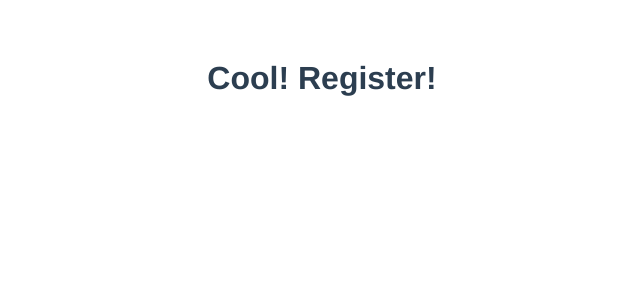
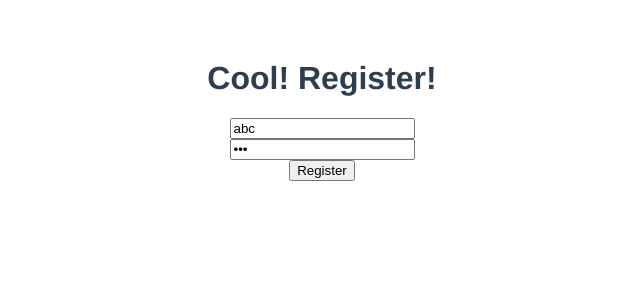
Before and after one commit to kariabancroft/vue-express, a Vue app in the folder client/: page /#/register in a window 1280 px wide. Shown: the top 300 px of the page, without its empty margins (318-958 px from the left). Built offline with nearby package versions, Linux system fonts and the light colour scheme.

Commit message:
add a very simple registration form/component which will communicate with the back end endpoint

```diff
--- a/client/src/components/Register.vue
+++ b/client/src/components/Register.vue
@@ -1,14 +1,45 @@
 <template>
   <div>
     <h1>Cool! Register!</h1>
+
+    <input
+      type="email"
+      name="email"
+      v-model="email"
+      placeholder="email" />
+    <br>
+    <input
+      type="password"
+      name="password"
+      v-model="password"
+      placeholder="password" />
+    <br>
+    <button
+      @click="register">Register</button>
   </div>
 </template>
 
+<!-- This is the controller -->
+<!-- Can bind to attributes -->
 <script>
+import AuthenticationService from '@/services/AuthenticationService'
 export default {
   data () {
+    // two way binding
     return {
-
+      email: 'abc',
+      password: '123'
+    }
+  },
+  methods: {
+    // async & register used instead of promises
+    async register () {
+      const response = await AuthenticationService.register({
+        email: this.email,
+        password: this.password
+      })
+      // console.log('register button was clicked', this.email, this.password)
+      console.log(response.data)
     }
   }
 }
```
